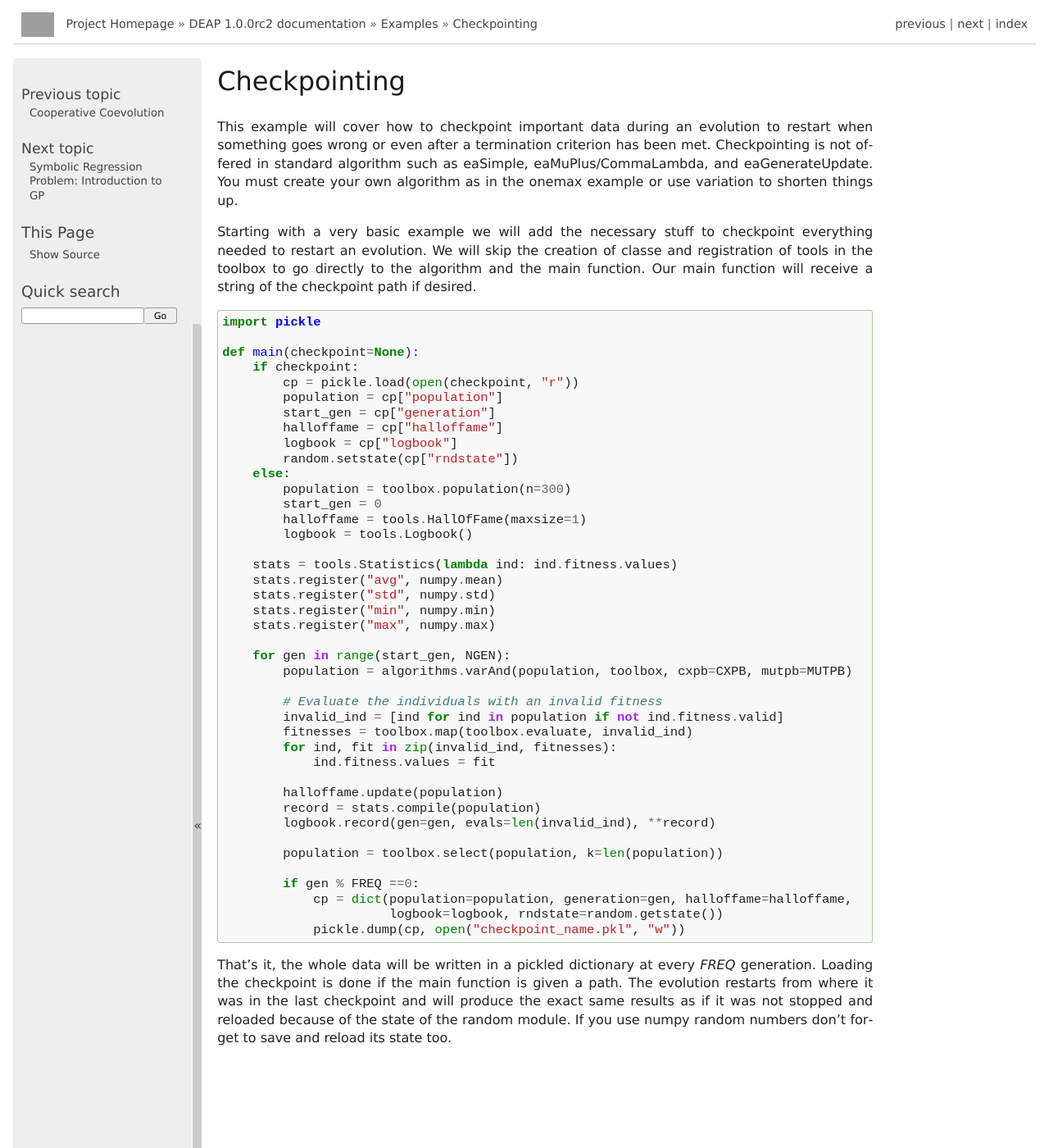
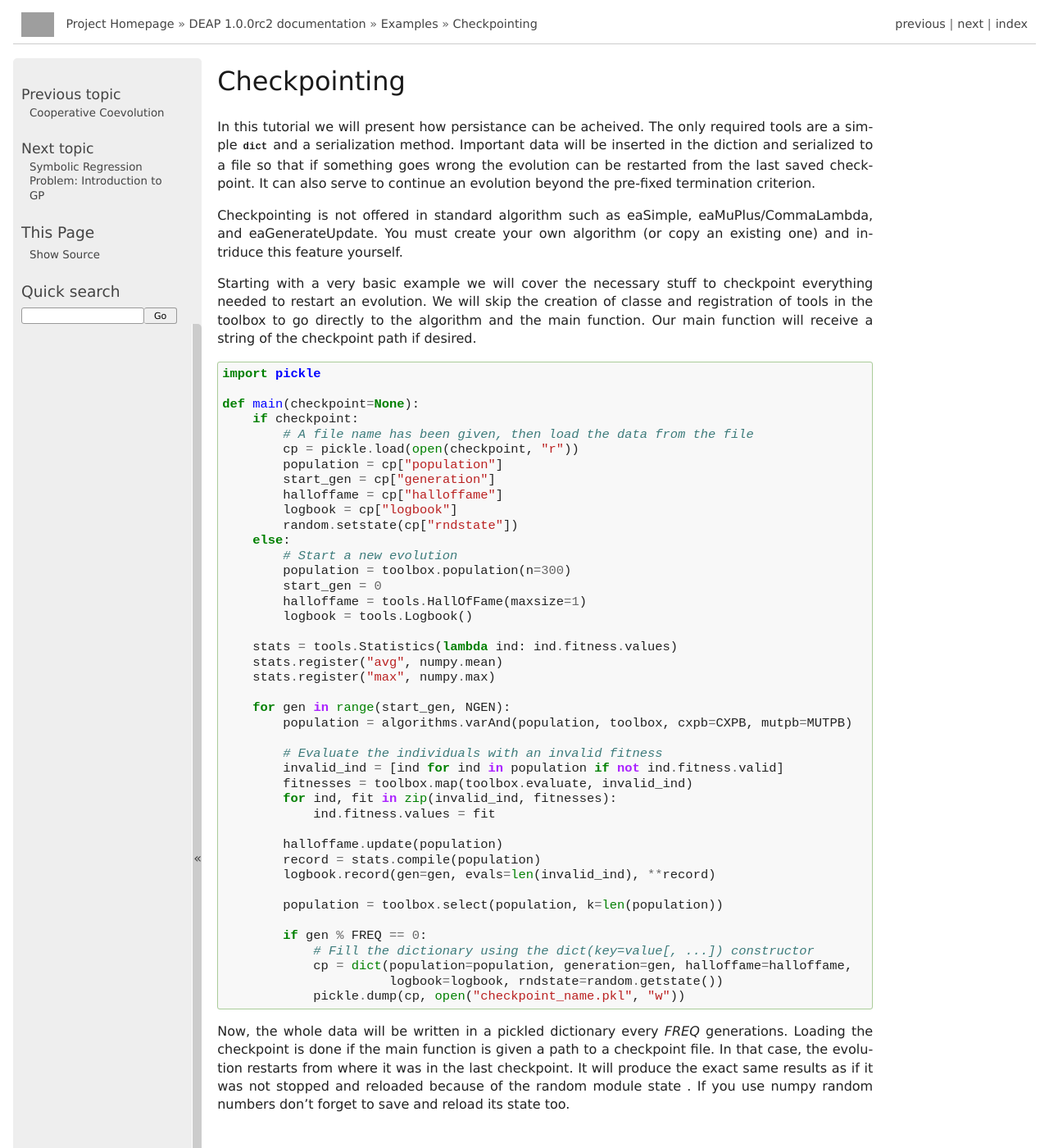
Before and after one commit to DEAP/deap, a Sphinx documentation site: the page built from doc/examples/checkpoint.rst, in a window 1280 px wide and 1400 px high. Shown: the whole window at 82% size. Built offline with Sphinx 7.4.7, drawn with Linux system fonts in a browser that asks for light colours; formulas are drawn with MathJax 3; grey boxes are pictures that could not be loaded.

Commit message:
Modified the checkpoint example
--HG--
branch : dev

```diff
--- a/doc/examples/checkpoint.rst
+++ b/doc/examples/checkpoint.rst
@@ -1,14 +1,17 @@
 =============
 Checkpointing
 =============
+In this tutorial we will present how persistance can be acheived. The only required
+tools are a simple :class:`dict` and a serialization method. Important data will
+be inserted in the diction and serialized to a file so that if something goes wrong
+the evolution can be restarted from the last saved checkpoint. It can also serve
+to continue an evolution beyond the pre-fixed termination criterion.
 
-This example will cover how to checkpoint important data during an evolution
-to restart when something goes wrong or even after a termination criterion has
-been met. Checkpointing is not offered in standard algorithm such as eaSimple,
+Checkpointing is not offered in standard algorithm such as eaSimple,
 eaMuPlus/CommaLambda, and eaGenerateUpdate. You must create your own algorithm
-as in the onemax example or use variation to shorten things up.
+(or copy an existing one) and intriduce this feature yourself.
 
-Starting with a very basic example we will add the necessary  stuff to
+Starting with a very basic example we will cover the necessary stuff to
 checkpoint everything needed to restart an evolution. We will skip the
 creation of classe and registration of tools in the toolbox to go directly to
 the algorithm and the main function. Our main function will receive a string
@@ -18,6 +21,7 @@ of the checkpoint path if desired. ::
 
     def main(checkpoint=None):
         if checkpoint:
+            # A file name has been given, then load the data from the file
             cp = pickle.load(open(checkpoint, "r"))
             population = cp["population"]
             start_gen = cp["generation"]
@@ -25,6 +29,7 @@ of the checkpoint path if desired. ::
             logbook = cp["logbook"]
             random.setstate(cp["rndstate"])
         else:
+            # Start a new evolution
             population = toolbox.population(n=300)
             start_gen = 0
             halloffame = tools.HallOfFame(maxsize=1)
@@ -32,8 +37,6 @@ of the checkpoint path if desired. ::
 
         stats = tools.Statistics(lambda ind: ind.fitness.values)
         stats.register("avg", numpy.mean)
-        stats.register("std", numpy.std)
-        stats.register("min", numpy.min)
         stats.register("max", numpy.max)
 
         for gen in range(start_gen, NGEN):
@@ -51,14 +54,15 @@ of the checkpoint path if desired. ::
 
             population = toolbox.select(population, k=len(population))
 
-            if gen % FREQ ==0:
+            if gen % FREQ == 0:
+                # Fill the dictionary using the dict(key=value[, ...]) constructor
                 cp = dict(population=population, generation=gen, halloffame=halloffame,
                           logbook=logbook, rndstate=random.getstate())
                 pickle.dump(cp, open("checkpoint_name.pkl", "w"))
 
-That's it, the whole data will be written in a pickled dictionary at every
-*FREQ* generation. Loading the checkpoint is done if the main function is
-given a path. The evolution restarts from where it was in the last checkpoint
-and will produce the exact same results as if it was not stopped and reloaded
-because of the state of the random module. If you use numpy random numbers
-don't forget to save and reload its state too.
+Now, the whole data will be written in a pickled dictionary every *FREQ*
+generations. Loading the checkpoint is done if the main function is given a
+path to a checkpoint file. In that case, the evolution restarts from where it
+was in the last checkpoint. It will produce the exact same results as if it
+was not stopped and reloaded because of the random module state . If you use
+numpy random numbers don't forget to save and reload its state too.
```
